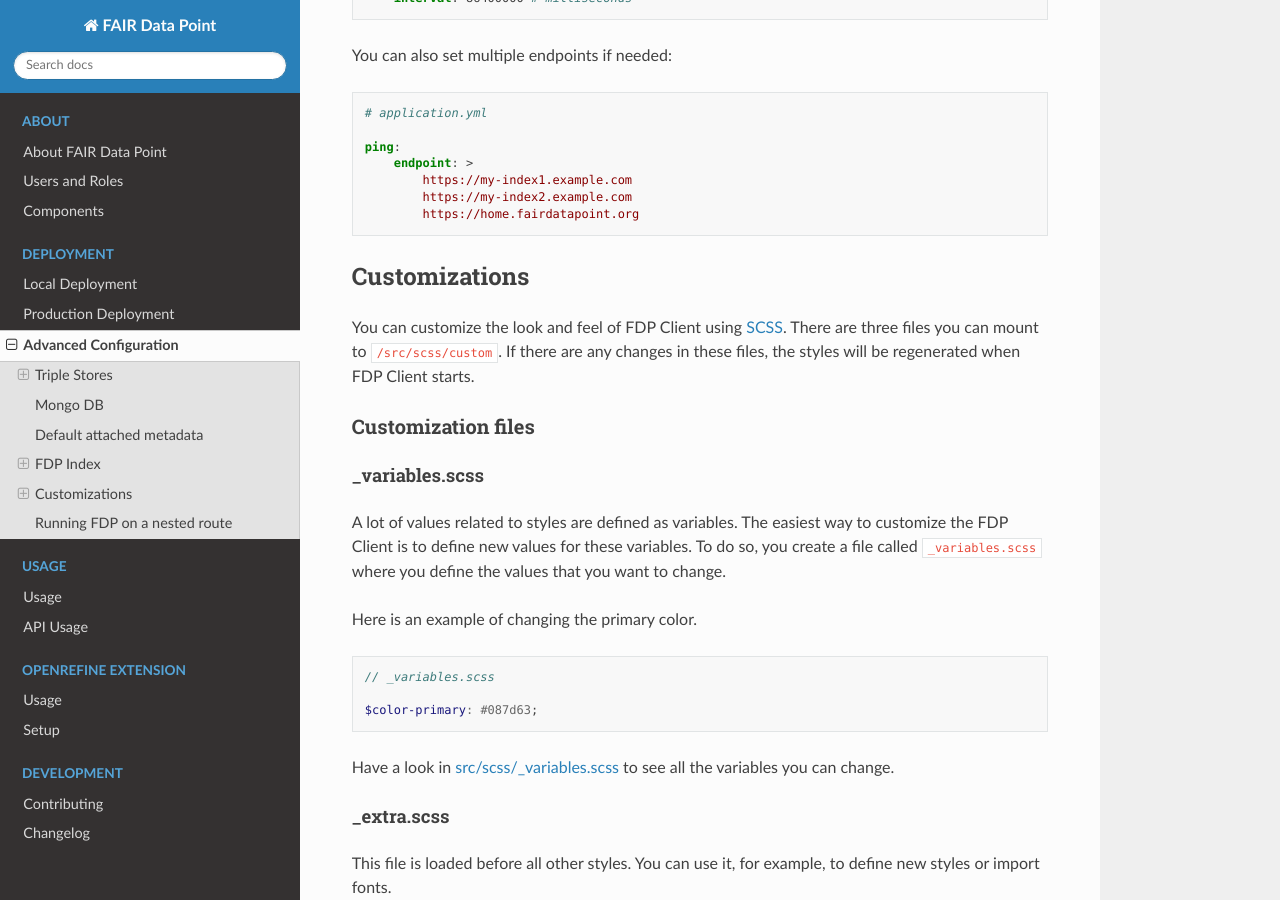
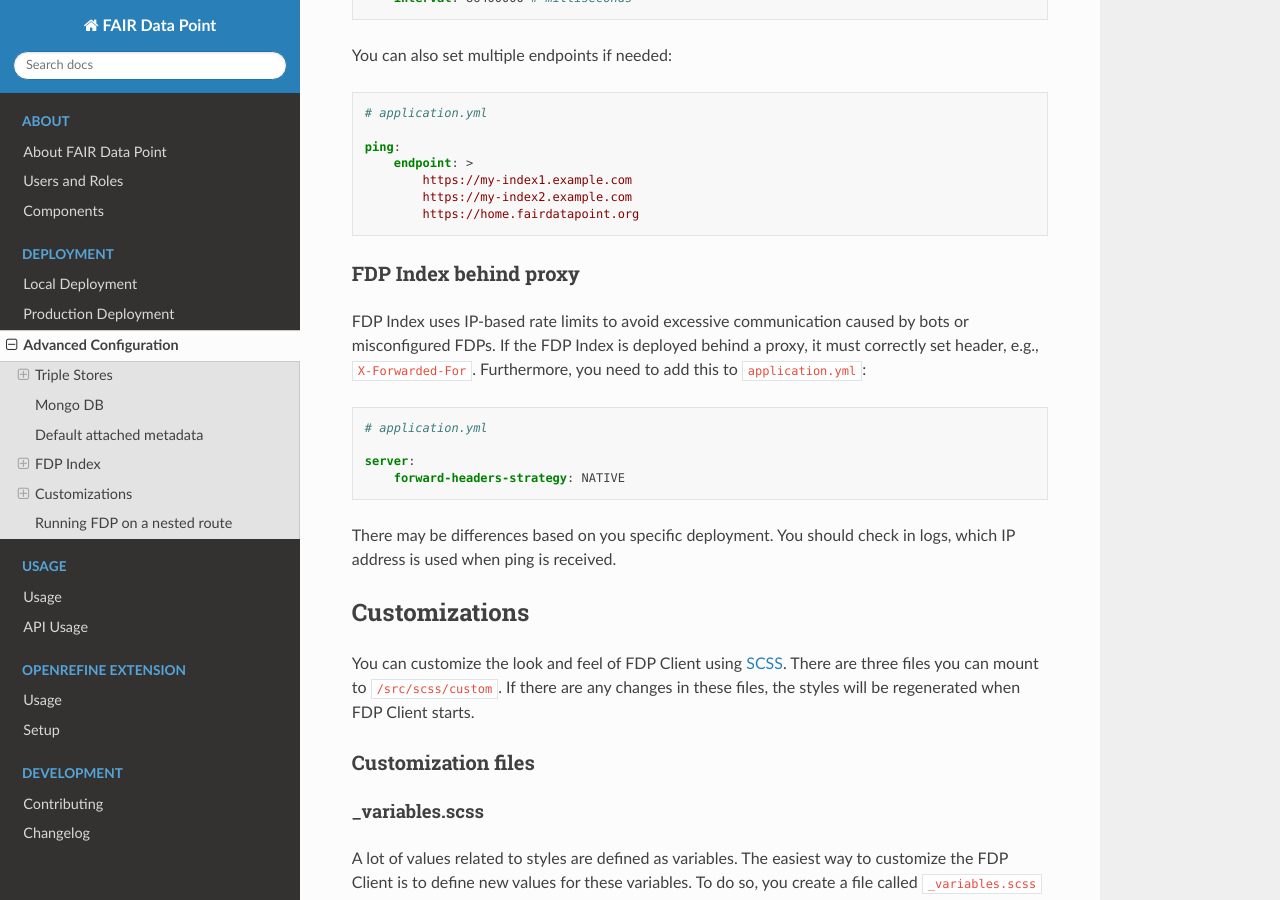
Before and after one commit to FAIRDataTeam/FAIRDataPoint-Docs, a Sphinx documentation site: the page built from docs/deployment/advanced-configuration.rst, in a window 1280 px wide and 900 px high, scrolled down 3715 px. Built offline with Sphinx 7.4.7 and the Read the Docs theme 2.0.0, drawn with Linux system fonts in a browser that asks for light colours.

Commit message:
Add info for FDP Index behind proxy

```diff
--- a/docs/deployment/advanced-configuration.rst
+++ b/docs/deployment/advanced-configuration.rst
@@ -198,6 +198,22 @@ You can also set multiple endpoints if needed:
             https://home.fairdatapoint.org
 
 
+FDP Index behind proxy
+----------------------
+
+FDP Index uses IP-based rate limits to avoid excessive communication caused by bots or misconfigured FDPs. If the FDP Index is deployed behind a proxy, it must correctly set header, e.g., ``X-Forwarded-For``. Furthermore, you need to add this to ``application.yml``:
+
+.. code:: yaml
+
+    # application.yml
+
+    server:
+        forward-headers-strategy: NATIVE
+
+
+There may be differences based on you specific deployment. You should check in logs, which IP address is used when ping is received.
+
+
 Customizations
 ==============
 
```
